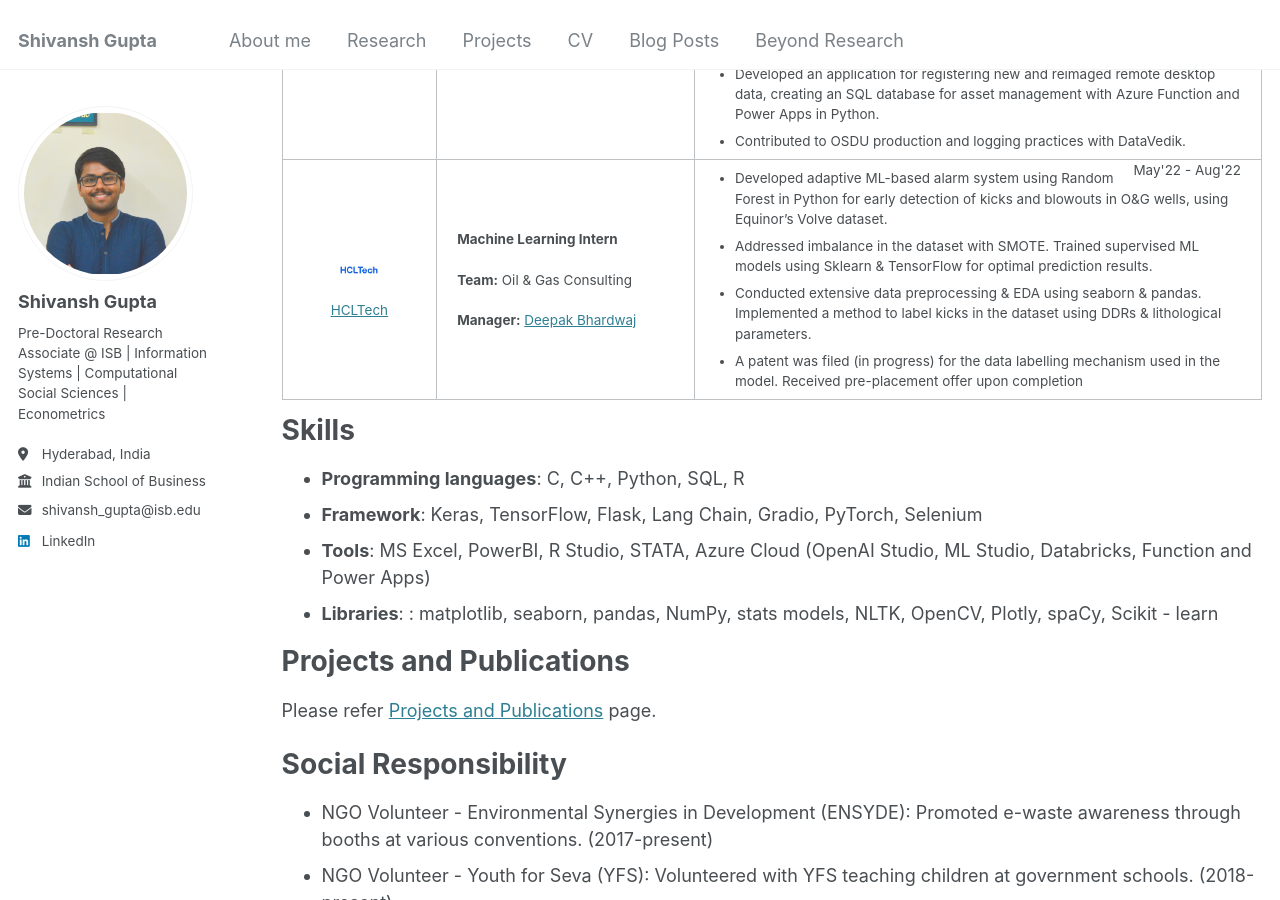
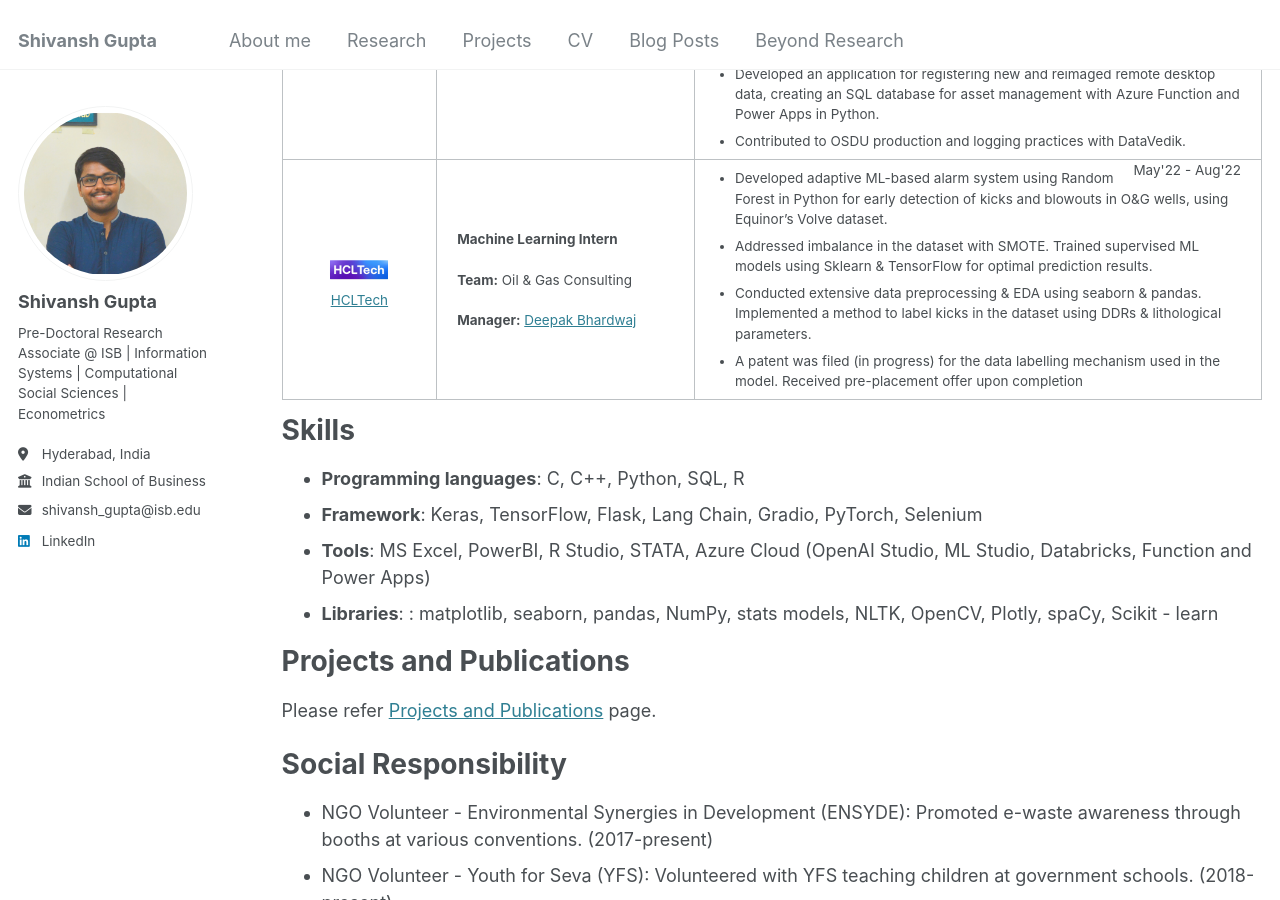
Before and after one commit to gshivansh2001/academicPage, a Jekyll site: the page built from _pages/cv.md, in a window 1280 px wide and 900 px high, scrolled down 1701 px. Built offline with Jekyll 4.4.1, drawn with Linux system fonts in a browser that asks for light colours.

Commit message:
Update cv.md

```diff
--- a/_pages/cv.md
+++ b/_pages/cv.md
@@ -181,7 +181,7 @@
       <br>
       <tr>
         <td style="padding: 0px 20px; vertical-align: middle; width: 15%; text-align: center;">
-          <img src="https://gshivansh2001.github.io/academicPage/images/HCLTech-thumbnail.png" alt="HCLTech Logo" width="80" /><br>
+          <img src="https://gshivansh2001.github.io/academicPage/images/HCL.png" alt="HCLTech Logo" width="80" /><br>
           <a href="https://www.hcltech.com/" target="_blank">HCLTech</a><br>
         </td>
         <td style="padding: 0px 20px; vertical-align: middle; width: 25%;">
```
